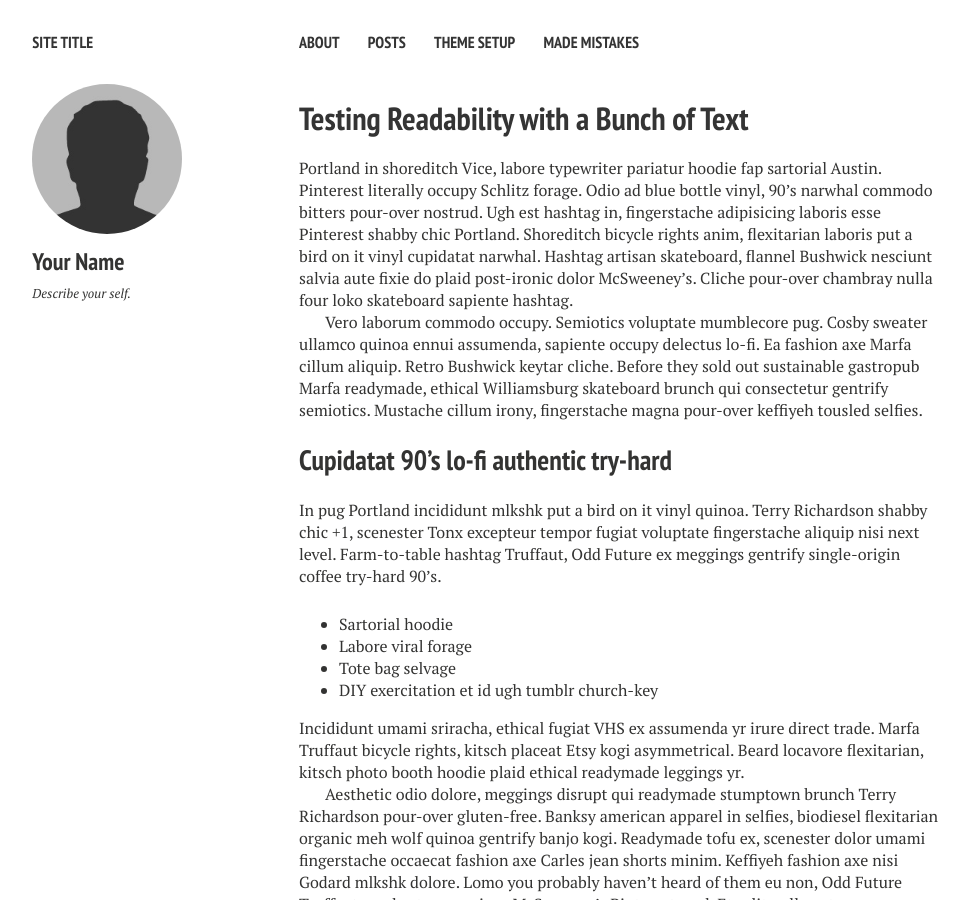
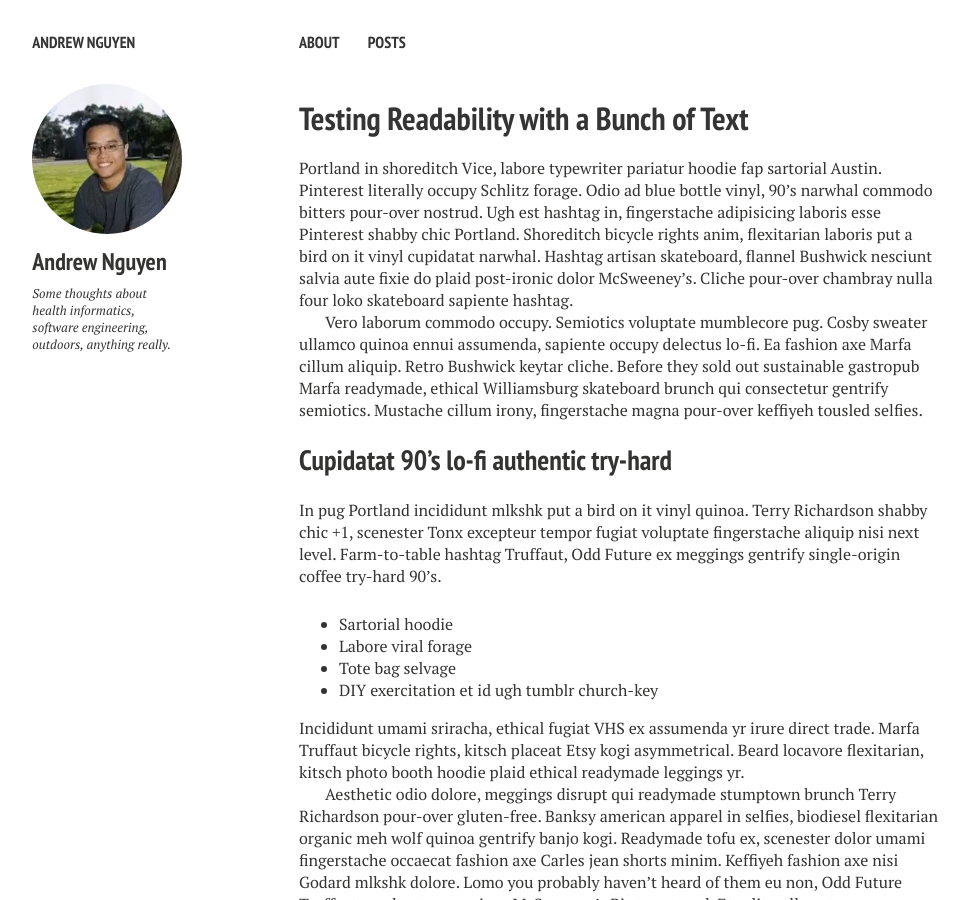
Before and after one commit to hcit-guy/hcit-guy.github.io, a Jekyll site: the page built from _posts/2012-05-22-readability-post.md, in a window 1280 px wide and 900 px high. Shown: the whole window, without its empty margins (21-989 px from the left). Built offline with Jekyll 4.4.1, drawn with Linux system fonts in a browser that asks for light colours; nearby versions of some CDN libraries; comment, search, counter and statistics services are not loaded; some of the changed text lies outside the part shown.

Commit message:
Modified _config

```diff
--- a/_config.yml
+++ b/_config.yml
@@ -1,15 +1,15 @@
-title:            Site Title
+title:            Andrew Nguyen
 description:      Describe your website.
 # Your site's domain goes here. Leave localhost server or blank when working locally.
-url:              http://localhost:4000
-disqus_shortname:
+url:              http://hcit-guy.github.io
+disqus_shortname: hcit_guy
 
 # Owner/author information
 owner:
-  name:           Your Name
-  avatar:         bio-photo.jpg
-  bio:            "Describe your self."
-  email:          your@email.com
+  name:           Andrew Nguyen
+  avatar:         photo.png
+  bio:            "Some thoughts about health informatics, software engineering, outdoors, anything really."
+  email:          andrew@klarahealth.com
   # Social networking links are used in author-bio sidebar. Update and remove as you like.
   twitter:
   facebook:
@@ -39,14 +39,14 @@ links:
     url: /about/
   - title: Posts
     url: /posts/
-  - title: Theme Setup
-    url: /theme-setup/
-  - title: Made Mistakes
-    url: http://mademistakes.com
-    external: true
+#  - title: Theme Setup
+#    url: /theme-setup/
+#  - title: Made Mistakes
+#    url: http://mademistakes.com
+#    external: true
 
 # http://en.wikipedia.org/wiki/List_of_tz_database_time_zones
-timezone:    America/New_York
+timezone:    America/Los_Angeles
 future:      true
 highlighter: pygments
 markdown:    kramdown
```
Also changed, not shown: images/bio-photo.jpg (deleted), images/photo.png (added), 2 other files.
